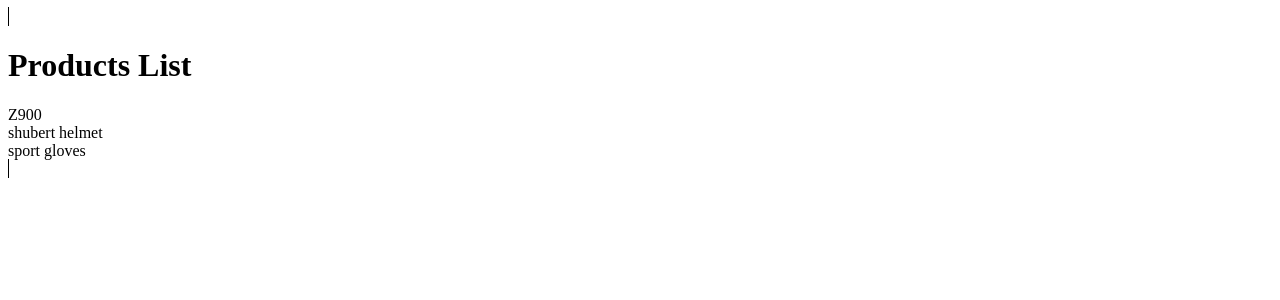
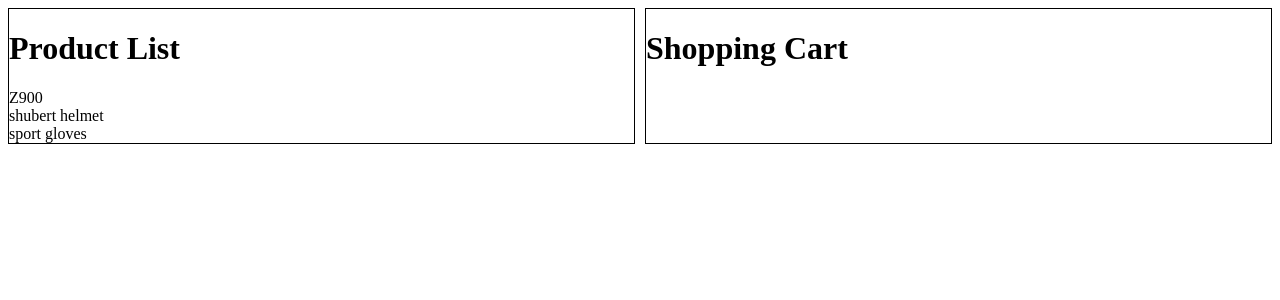
Before and after one commit to WeeMellowToby/Basket-Test, an Angular app: page / in a window 1280 px wide. Shown: the top 300 px of the page. Built offline with nearby package versions, Linux system fonts and the light colour scheme.

Commit message:
shopping cart finished product component has just been started

```diff
--- a/src/app/Product-List.Component.ts
+++ b/src/app/Product-List.Component.ts
@@ -2,7 +2,7 @@ import { Component, Input } from '@angular/core';
 @Component({
   selector: 'ProductListComponent',
   template: `
-  <h1>Products List</h1>
+  <h1>Product List</h1>
   <div *ngFor="let product of products">{{product.name}}<div>
   `,
   styles: [`:host{border: 1px solid #000;}`]
--- a/src/app/app.component.css
+++ b/src/app/app.component.css
@@ -1,3 +1,5 @@
-p {
-  font-family: Lato;
+:host {
+  display: grid;
+  grid-template-columns: 1fr 1fr;
+  grid-column-gap: 10px;
 }
--- a/src/app/app.component.html
+++ b/src/app/app.component.html
@@ -1 +1,2 @@
 <ProductListComponent [products] = "products"></ProductListComponent>
+<Shopping-cart></Shopping-cart>
```
Also changed, not shown: src/app/Product.Component.ts (added).
